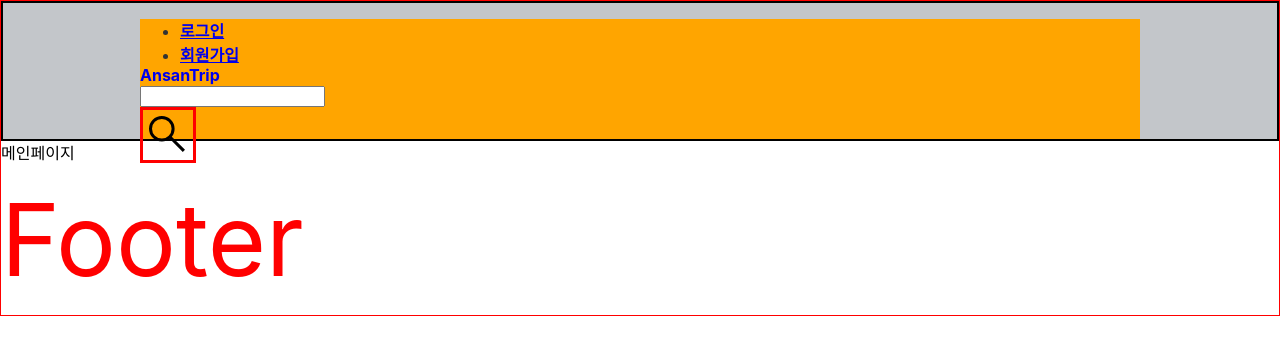
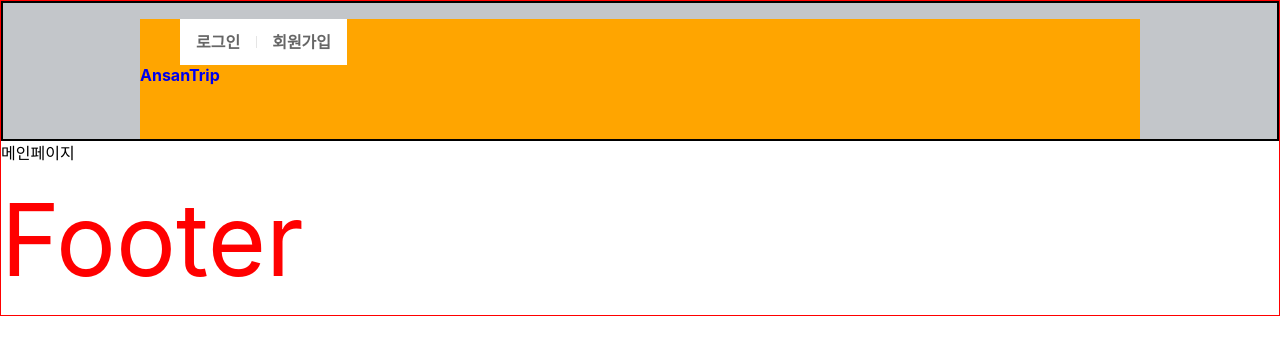
Before and after one commit to Seong1-Jo/p01-ansan, a React (Create React App) app: page / in a window 1280 px wide. Shown: the top 354 px of the page. Built offline with nearby package versions, Linux system fonts and the light colour scheme.

Commit message:
style: Elements Set
ul,li Elements setting
React-router Link setting

```diff
--- a/src/components/Header/Header.tsx
+++ b/src/components/Header/Header.tsx
@@ -2,7 +2,6 @@ import React from 'react';
 import styled from 'styled-components';
 
 import { Link } from 'react-router-dom';
-import SearchIconImage from 'assets/images/SearchIcon.svg';
 
 const HContainer = styled.header`
   color: #333;
@@ -27,15 +26,35 @@ const Logo = styled.span`
   margin: auto;
 `;
 const SecondMenuContainer = styled.div``;
-const SecondMenuUl = styled.ul``;
-const SecondMenuLi = styled.li``;
-
-const Search = styled.div``;
-const SearchIcon = styled.div`
-  width: 50px;
-  height: 50px;
-  border: 3px solid red;
-  background-image: url(${SearchIconImage});
+const SecondMenuUl = styled.ul`
+  display: flex;
+`;
+const SecondMenuLi = styled.li`
+  list-style: none;
+  position: relative;
+  ::before {
+    content: '';
+    width: 1px;
+    height: 12px;
+    background-color: #e5e5e5;
+    position: absolute;
+    top: 0;
+    bottom: 0;
+    margin: auto 0;
+  }
+  &:first-child::before {
+    display: none;
+  }
+`;
+const StyleLink = styled(Link)`
+  background-color: white;
+  display: block;
+  padding: 11px 16px;
+  text-decoration: none;
+  color: #666;
+  &:hover {
+    color: #000;
+  }
 `;
 
 function Header() {
@@ -48,16 +67,12 @@ function Header() {
         <SecondMenuContainer>
           <SecondMenuUl>
             <SecondMenuLi>
-              <Link to="/login">로그인</Link>
+              <StyleLink to="/login">로그인</StyleLink>
             </SecondMenuLi>
             <SecondMenuLi>
-              <Link to="/register">회원가입</Link>
+              <StyleLink to="/register">회원가입</StyleLink>
             </SecondMenuLi>
           </SecondMenuUl>
-          <Search>
-            <input type="text" />
-            <SearchIcon />
-          </Search>
         </SecondMenuContainer>
         {/* <ul>
             <li>
```
